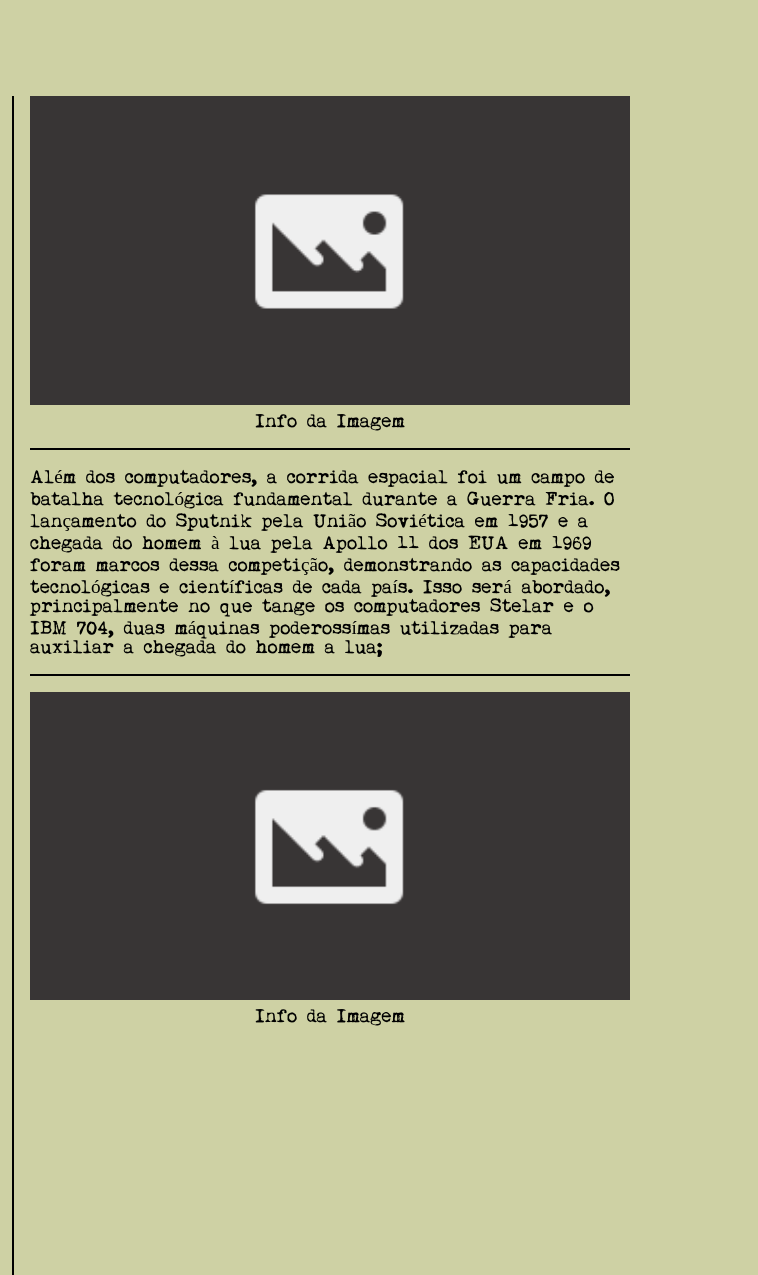
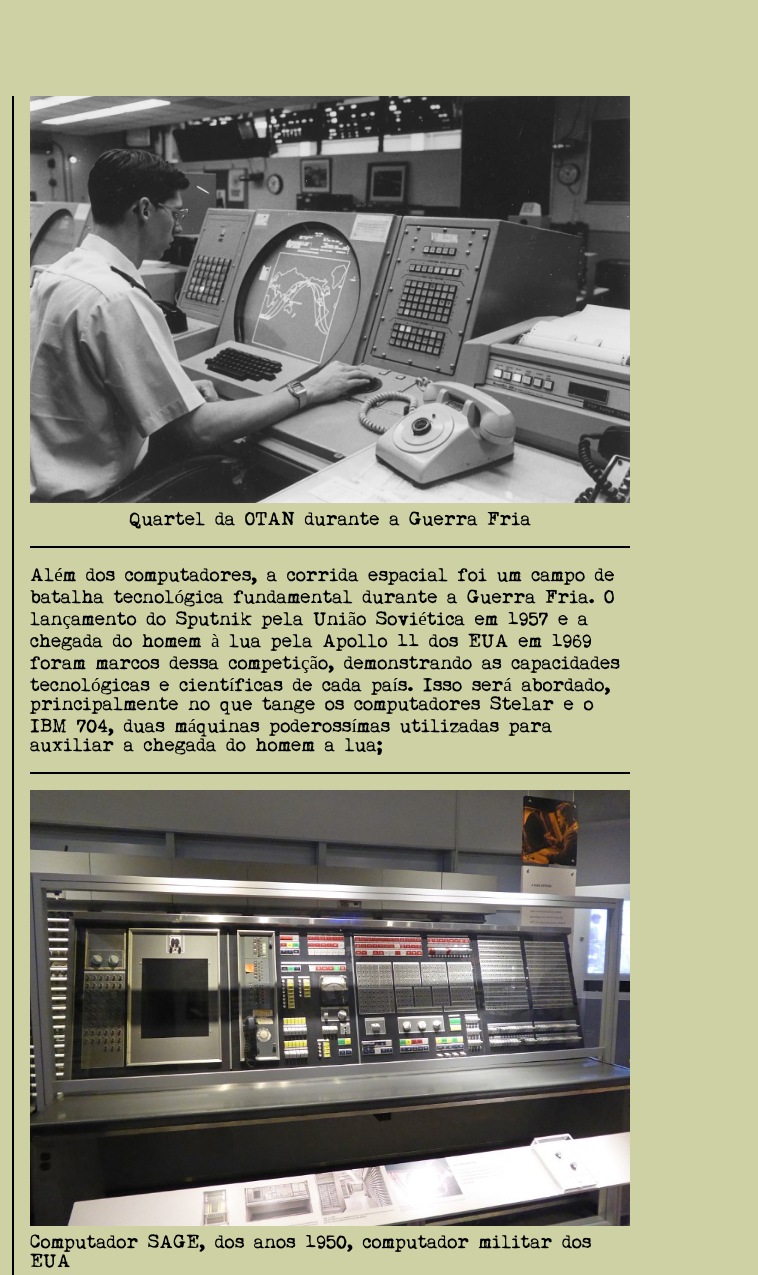
Before and after one commit to DaviMoreira27/Hcomp-site, a plain HTML site: page index.html in a window 1280 px wide. Shown: the part 401-1676 px from the top of the page, 522-1280 px from the left. Drawn offline with nearby package versions, Linux system fonts and the light colour scheme.

Commit message:
feat: added some content

```diff
--- a/index.html
+++ b/index.html
@@ -107,8 +107,8 @@
                 <hr>
                 <div class="column2">
                     <div class="image-container">
-                        <img src="./assets/image.png" alt="">
-                        <p>Info da Imagem</p>
+                        <img src="./cold-war/coldwar1.webp" alt="">
+                        <p>Quartel da OTAN durante a Guerra Fria</p>
                     </div>
                     <hr>
                     <div class="text-container-first-theme">
@@ -121,8 +121,8 @@
                     </div>
                     <hr>
                     <div class="image-container">
-                        <img src="./assets/image.png" alt="">
-                        <p>Info da Imagem</p>
+                        <img src="./cold-war/sagephoto1.JPG" alt="">
+                        <p>Computador SAGE, dos anos 1950, computador militar dos EUA</p>
                     </div>
                 </div>
             </section>
@@ -148,7 +148,7 @@
                         ORACLE.
                     </p>
                 </div>
-                <p>Autor do texto/pesquisa</p>
+                <p>Bruno C. - Frente Fria</p>
             </section>
 
             <div class="video-component">
@@ -156,7 +156,7 @@
                     frameborder="0"
                     allow="accelerometer; autoplay; clipboard-write; encrypted-media; gyroscope; picture-in-picture; web-share"
                     referrerpolicy="strict-origin-when-cross-origin" allowfullscreen></iframe>
-                <p>Info do video (data de gravação, apresentador e por ai vai)</p>
+                <p>Bruno C. - 16/05/2024</p>
             </div>
 
             <hr>
@@ -164,7 +164,7 @@
             <div class="first-row">
                 <div class="image-container">
                     <img src="./Nautilus/ORACLE.jpg" alt="">
-                    <p>Computador Oracle</p>
+                    <p>Computador Oracle sendo utilizado para o design do núcleo de um reator nuclear APPR-1</p>
                 </div>
                 <div class="vertical-line"></div>
                 <p>O ORACLE ou Oak Ridge Automatic Computer and Logical Engine, um computador pioneiro construído pelo
@@ -183,7 +183,9 @@
                 <div class="vertical-line"></div>
                 <div class="image-container">
                     <img src="./Nautilus/Avidac.jpg" alt="">
-                    <p>Info da Imagem</p>
+                    <p>AVIDAC, o primeiro computador digital de Argonne, começou a operar em janeiro de 1953.
+                        Foi construído pela Divisão de Física por US$ 250.000. Na foto está o cientista da computação
+                        pioneiro da Argonne, Jean F. Hall.</p>
                 </div>
             </div>
 
@@ -210,18 +212,18 @@
                         dados, tornando-se uma ferramenta valiosa para instituições de pesquisa, universidades e
                         organizações militares.</p>
                 </div>
-                <p>Autor do texto/pesquisa</p>
+                <p>Nayara Martins. - Frente Fria</p>
 
             </section>
 
             <section class="first-content">
                 <div class="column1">
                     <div class="video-component">
-                        <iframe src="https://www.youtube.com/embed/C34z5TC8nxM?si=bjDciz4atsZ0WU1d"
+                        <iframe src="https://www.youtube.com/embed/J-vmxWdMmQE?si=TP55gm_-SVLzrKsb"
                             title="YouTube video player" frameborder="0"
                             allow="accelerometer; autoplay; clipboard-write; encrypted-media; gyroscope; picture-in-picture; web-share"
                             referrerpolicy="strict-origin-when-cross-origin" allowfullscreen></iframe>
-                        <p>Info do video (data de gravação, apresentador e por ai vai)</p>
+                        <p>Filme de 1960 da Academia Nacional de Ciências dos EUA</p>
                     </div>
 
                     <hr>
@@ -251,8 +253,9 @@
                 <hr>
                 <div class="column2">
                     <div class="image-container">
-                        <img src="./assets/image.png" alt="">
-                        <p>Info da Imagem</p>
+                        <img src="./ibm-704/ibm7041.jpg" alt="">
+                        <p>Um computador IBM 704 sendo utilizado pela NACA (National Advisory Committee for Aeronautics)
+                            em 1957</p>
                     </div>
                     <hr>
                     <div class="text-container-first-theme">
@@ -267,8 +270,9 @@
                     </div>
                     <hr>
                     <div class="image-container">
-                        <img src="./assets/image.png" alt="">
-                        <p>Info da Imagem</p>
+                        <img src="./ibm-704/IBM7042.png" alt="">
+                        <p>O IBM 704 foi usado para análises de dinâmica de voo dos foguetes Vanguard do NRL (United
+                            States Naval Research Laboratory).</p>
                     </div>
                 </div>
             </section>
@@ -318,8 +322,8 @@
                 <!-- REPETIR 3 VEZES OU MAIS -->
                 <div class="content-container">
                     <div class="image-container">
-                        <img src="./assets/image.png" alt="">
-                        <p>Info da Imagem</p>
+                        <img src="./Strela/strela-computer1.webp" alt="">
+                        <p>Computador Strela, 1956</p>
                     </div>
                     <p>Em 1950 A máquina calculou as órbitas dos primeiros satélites artificiais da Terra e estações
                         espaciais interplanetárias. Programadores e matemáticos resolveram vários problemas de
@@ -329,8 +333,8 @@
                 </div>
                 <div class="content-container">
                     <div class="image-container">
-                        <img src="./assets/image.png" alt="">
-                        <p>Info da Imagem</p>
+                        <img src="./Strela/strela1-persons.png" alt="">
+                        <p>Um grupo de engenheiros envolvidos no desenvolvimento do Strela</p>
                     </div>
                     <p>A Máquina Strela foi montada em três racks principais dispostos no formato da letra “P”. Ele foi
                         dividido em um rack de unidade aritmética (direita), um rack de armazenamento externo e alguns
@@ -342,8 +346,9 @@
                 </div>
                 <div class="content-container">
                     <div class="image-container">
-                        <img src="./assets/image.png" alt="">
-                        <p>Info da Imagem</p>
+                        <img src="./Strela/Strela-technician.jpg" alt="">
+                        <p>técnico no painel de controle do strela-1, um computador de uso geral no
+                            centro de cálculo da Academia de Ciências da URSS de Moscou, década de 1950.</p>
                     </div>
                     <p>Desempenho: até 2.000 operações de três endereços/s;
                         Endereços de comando: 12 bits;
@@ -361,6 +366,8 @@
             <span class="material-symbols-outlined">
                 south
             </span>
+            <hr>
+
         </article>
 
         <!-- CDC 6600 -->
@@ -389,9 +396,18 @@
                         <img src="./cdc-6600/CDC_6600.jc.jpg" id="theme2-mainImage" alt="">
                         <p>Computador CDC 6600</p>
                     </div>
-                    <p>O CDC 6600 foi um computador mainframe (computador de grande porte dedicado ao processamento de um volume enorme de informações) estado-unidense da Control Data Corporation, lançado inicialmente em 1964. É geralmente considerado o primeiro supercomputador bem-sucedido. Foi o computador mais veloz do mundo de 1964 até 1969, quando cedeu o título ao seu sucessor, o CDC 7600.</p>
+                    <p>O CDC 6600 foi um computador mainframe (computador de grande porte dedicado ao processamento de
+                        um volume enorme de informações) estado-unidense da Control Data Corporation, lançado
+                        inicialmente em 1964. É geralmente considerado o primeiro supercomputador bem-sucedido. Foi o
+                        computador mais veloz do mundo de 1964 até 1969, quando cedeu o título ao seu sucessor, o CDC
+                        7600.</p>
 
-                    <p>O CDC 6600 acredita-se ser o primeiro computador a ser designado como "supercomputador", oferencendo o clock mais veloz de sua época (100 nanosegundos). Foi um dos primeiros computadores a usar sistema de refrigeração Freon e também o primeiro computador comercial a usar o console com Tubo de raios catódicos (os engenheiros do CDC criaram inúmeros jogos de computador como o Baseball, Lunar Lander, e Space Wars, que foram os incentivos para tornar as máquinas operacionais. Estes foram os primeiros jogos de computador que usavam monitores.)
+                    <p>O CDC 6600 acredita-se ser o primeiro computador a ser designado como "supercomputador",
+                        oferencendo o clock mais veloz de sua época (100 nanosegundos). Foi um dos primeiros
+                        computadores a usar sistema de refrigeração Freon e também o primeiro computador comercial a
+                        usar o console com Tubo de raios catódicos (os engenheiros do CDC criaram inúmeros jogos de
+                        computador como o Baseball, Lunar Lander, e Space Wars, que foram os incentivos para tornar as
+                        máquinas operacionais. Estes foram os primeiros jogos de computador que usavam monitores.)
                     </p>
 
                     <hr class="responsive-display">
@@ -403,10 +419,20 @@
                 </div>
                 <hr>
                 <div class="second-column">
-                    <p>Máquinas típicas das décadas de 1950 e 1960 utilizavam uma única unidade central de processamento (CPU) para conduzir todo o sistema. Um programa típico primeiro carregaria os dados na memória (muitas vezes utilizando código de biblioteca pré-escrito), os processaria e então os escreveria de volta. Isso exigia que as CPUs fossem bastante complexas para lidar com o conjunto completo de instruções que seriam chamadas a executar. Uma CPU complexa implicava em uma CPU grande, introduzindo atrasos de sinal enquanto a informação fluía entre os módulos individuais que a compunham. Esses atrasos estabeleciam um limite superior máximo de desempenho, pois a máquina só podia operar em uma velocidade de ciclo que permitisse que os sinais chegassem ao próximo módulo a tempo.
+                    <p>Máquinas típicas das décadas de 1950 e 1960 utilizavam uma única unidade central de processamento
+                        (CPU) para conduzir todo o sistema. Um programa típico primeiro carregaria os dados na memória
+                        (muitas vezes utilizando código de biblioteca pré-escrito), os processaria e então os escreveria
+                        de volta. Isso exigia que as CPUs fossem bastante complexas para lidar com o conjunto completo
+                        de instruções que seriam chamadas a executar. Uma CPU complexa implicava em uma CPU grande,
+                        introduzindo atrasos de sinal enquanto a informação fluía entre os módulos individuais que a
+                        compunham. Esses atrasos estabeleciam um limite superior máximo de desempenho, pois a máquina só
+                        podia operar em uma velocidade de ciclo que permitisse que os sinais chegassem ao próximo módulo
+                        a tempo.
                     </p>
 
-                    <p>Os Estados Unidos logo perpassaram o tratado de restrições nucleares utilizando o CDC 6600. O computador era potente o suficiente para simular explosões termonucleares sem a necessidade de explodir uma bomba. Assim, os EUA pode continuar seus testes, abnegando o tratado.
+                    <p>Os Estados Unidos logo perpassaram o tratado de restrições nucleares utilizando o CDC 6600. O
+                        computador era potente o suficiente para simular explosões termonucleares sem a necessidade de
+                        explodir uma bomba. Assim, os EUA pode continuar seus testes, abnegando o tratado.
                     </p>
                 </div>
             </section>
@@ -427,7 +453,11 @@
             <hr>
             <section class="theme2-third-part">
 
-                <p>O seu desenvolvedor, Seymour Cray adotou outra abordagem. Na década de 1960, as CPUs geralmente funcionavam mais lentamente do que a memória principal à qual estavam conectadas. Por exemplo, um processador poderia levar 15 ciclos para multiplicar dois números, enquanto cada acesso à memória levava apenas um ou dois ciclos. Isso significava que havia um tempo significativo em que a memória principal ficava ociosa. Foi esse tempo ocioso que o 6600 explorou.</p>
+                <p>O seu desenvolvedor, Seymour Cray adotou outra abordagem. Na década de 1960, as CPUs geralmente
+                    funcionavam mais lentamente do que a memória principal à qual estavam conectadas. Por exemplo, um
+                    processador poderia levar 15 ciclos para multiplicar dois números, enquanto cada acesso à memória
+                    levava apenas um ou dois ciclos. Isso significava que havia um tempo significativo em que a memória
+                    principal ficava ociosa. Foi esse tempo ocioso que o 6600 explorou.</p>
             </section>
 
             <span class="material-symbols-outlined">
--- a/theme3.css
+++ b/theme3.css
@@ -11,6 +11,7 @@
     flex-direction: column;
     gap: 1rem;
     width: 80vw;
+    margin-bottom: -5rem;
 }
 
 .theme3-row1{
```
Also changed, not shown: Strela/STRELA1.jpg (added), Strela/STRELA2.jpg (added), Strela/STRELA_fita_magnetica.jpg (added), Strela/Strela-technician.jpg (added), Strela/strela-computer1.webp (added), Strela/strela1-persons.png (added), cold-war/coldwar1.webp (added), cold-war/sagephoto1.JPG (added), ibm-704/IBM7042.png (added), ibm-704/ibm7041.jpg (added).
